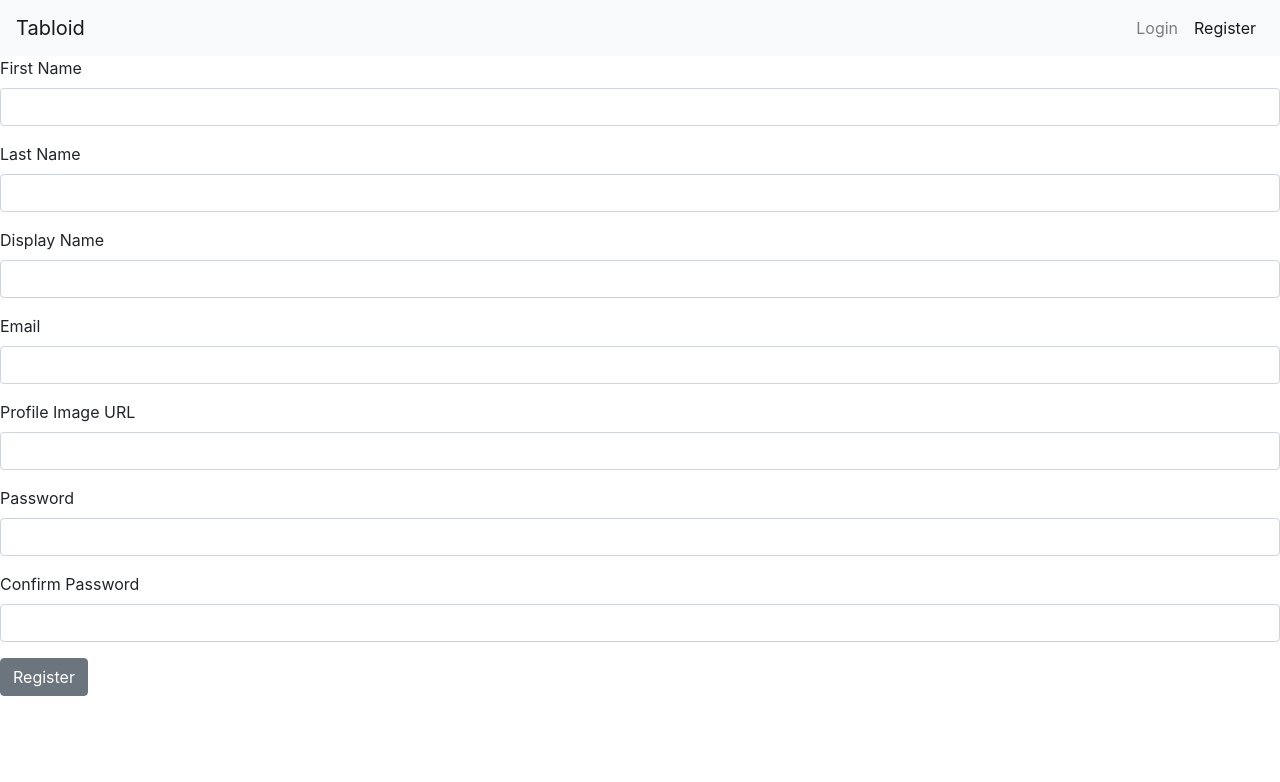
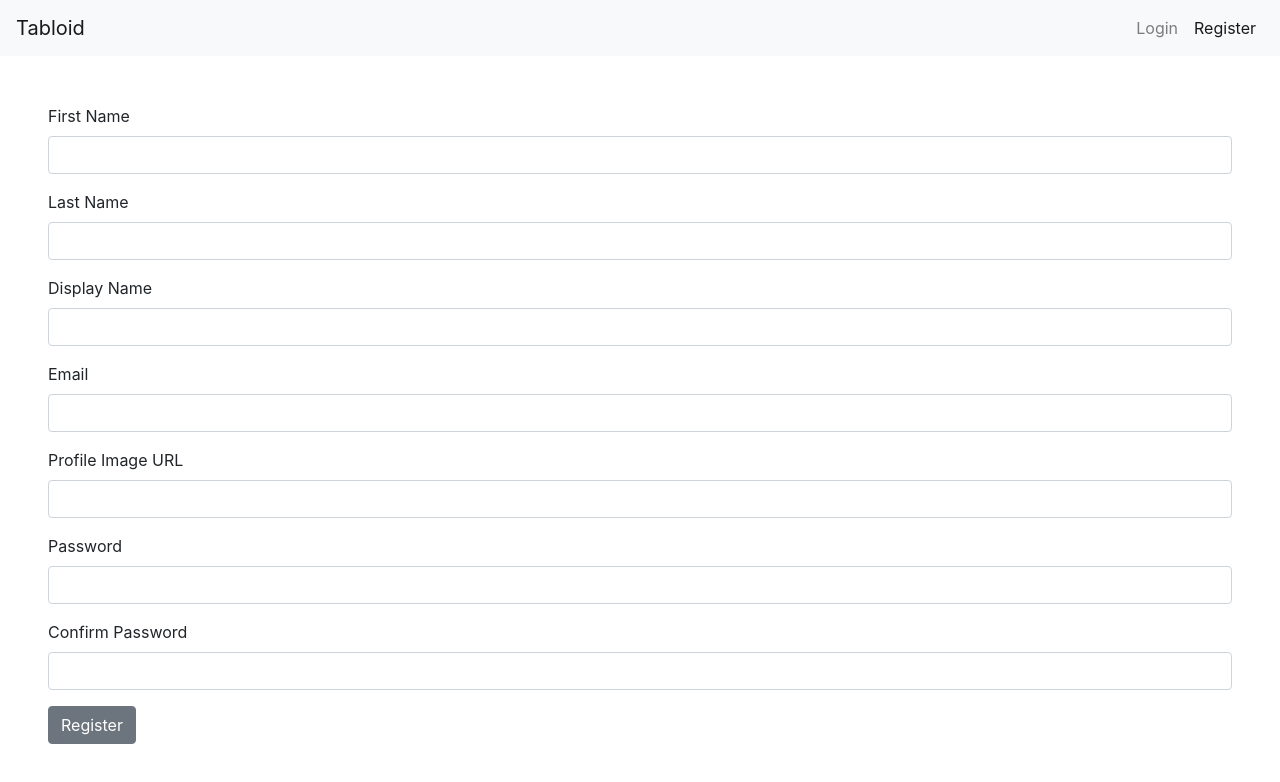
Before and after one commit to NewForce-Cohort-6/tabloidfullstack-stuffing, a React (Create React App) app in the folder Tabloid/client/: page /register in a window 1280 px wide. Shown: the top 782 px of the page. Built offline with nearby package versions, Linux system fonts and the light colour scheme.

Commit message:
Add margins to Login and Register components

```diff
--- a/Tabloid/client/src/components/Login.js
+++ b/Tabloid/client/src/components/Login.js
@@ -24,6 +24,7 @@ export default function Login({setIsLoggedIn}) {
   };
 
   return (
+    <div className="m-5">
     <Form onSubmit={loginSubmit}>
       <fieldset>
         <FormGroup>
@@ -42,5 +43,6 @@ export default function Login({setIsLoggedIn}) {
         </em>
       </fieldset>
     </Form>
+    </div>
   );
 }
--- a/Tabloid/client/src/components/Register.js
+++ b/Tabloid/client/src/components/Register.js
@@ -30,6 +30,7 @@ export default function Register({setIsLoggedIn}) {
  };
 
   return (
+    <div className="m-5">
     <Form onSubmit={registerClick}>
       <fieldset>
         <FormGroup>
@@ -65,5 +66,6 @@ export default function Register({setIsLoggedIn}) {
         </FormGroup>
       </fieldset>
     </Form>
+    </div>
   );
 }
```
